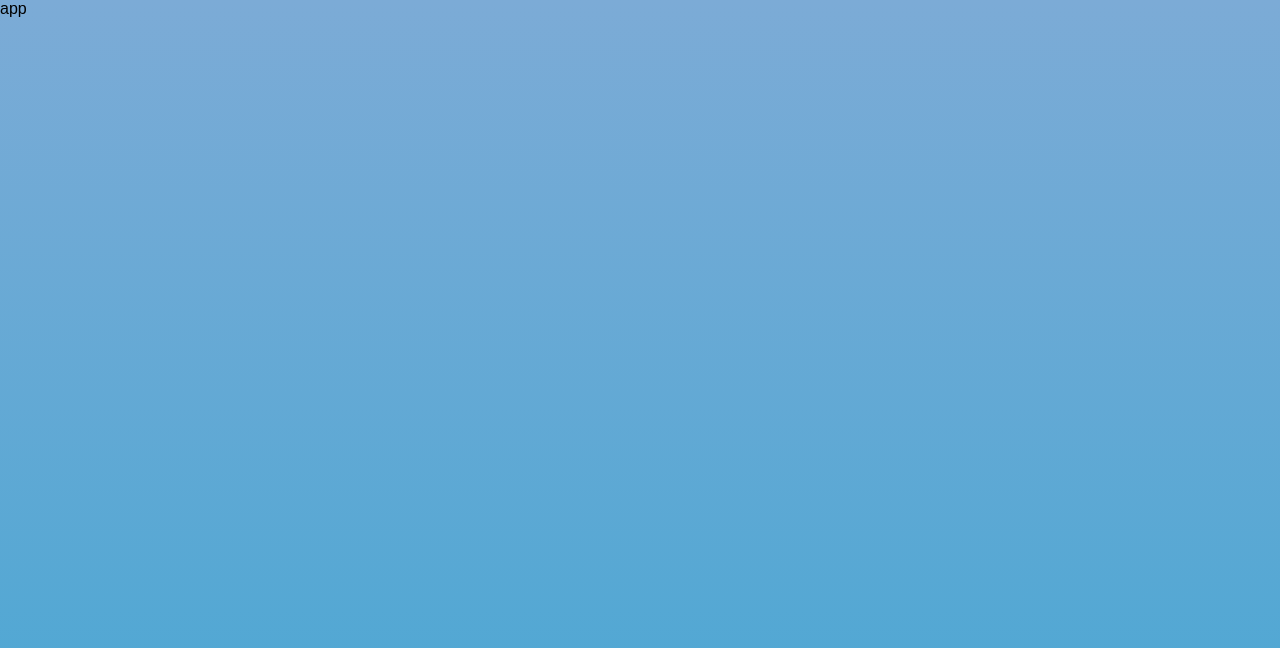
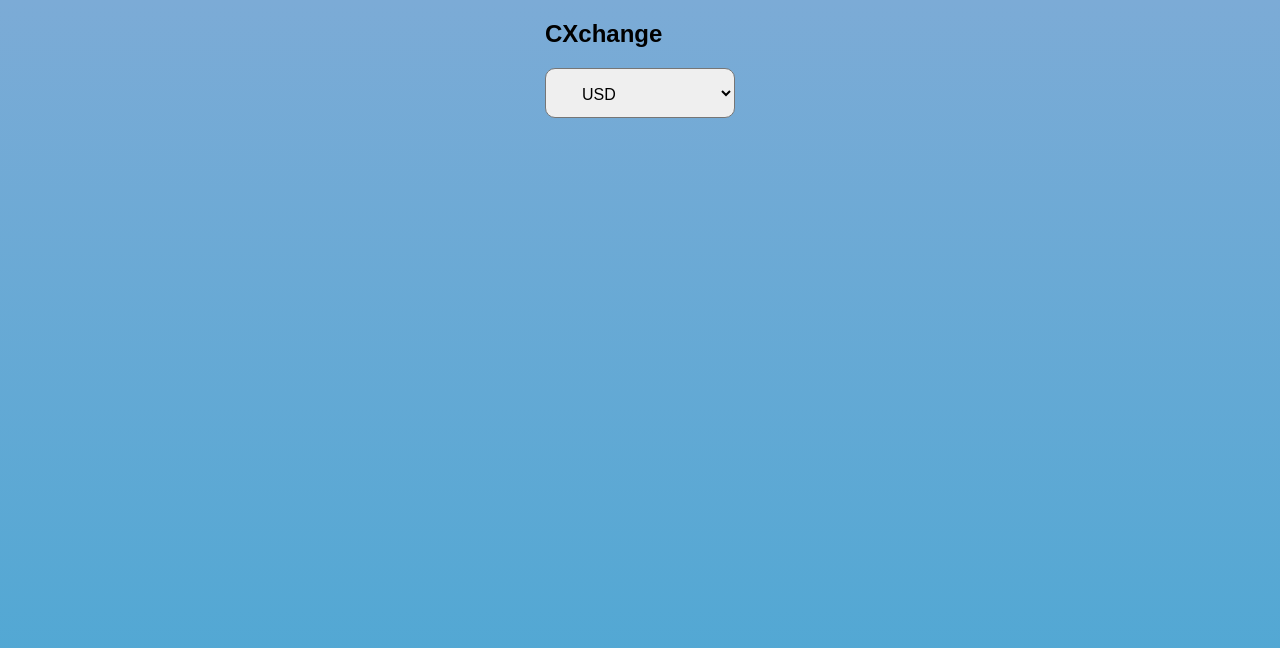
Before and after one commit to stefan22/cxchange, a React (Create React App) app: page / in a window 1280 px wide. Shown: the top 648 px of the page. Built offline with nearby package versions, Linux system fonts and the light colour scheme.

Commit message:
select comp

```diff
--- a/src/App.css
+++ b/src/App.css
@@ -13,6 +13,7 @@ body {
 }
 
 body {
+  font-family: var(--fontone);
   color:  var(--color-text);
   font-family: sans-serif;
   margin: 0;
@@ -32,3 +33,20 @@ body {
 header {
   color: var(--color-text);
 }
+
+.app {
+  display: flex;
+  width: 100%;
+  justify-content: center;
+  flex-wrap: wrap;
+}
+
+.select-crypto {
+  padding: 1rem 2rem;
+  width: 190px;
+  height: 50px;
+  font-size: 1rem;
+  border-radius: 10px;
+  line-height: 1.5;
+  cursor: pointer;
+}
--- a/src/App.js
+++ b/src/App.js
@@ -1,12 +1,10 @@
 import './App.css';
+import CXchange from './components/CXchange'
 
 function App() {
   return (
-    <div className="App">
-      <header className="App-header">
-
-      app
-      </header>
+    <div className="app">
+      <CXchange />
     </div>
   );
 }
--- /dev/null
+++ b/src/components/CXchange.js
@@ -0,0 +1,32 @@
+import { useState, useCallback, useEffect } from "react";
+import CryptoSelect from '../components/CryptoSelect'
+
+
+const allCryptos = ["USD","EUR","CAD","GBP","MXN"];
+
+const CXchange = () => {
+    const [crypto,setCrypto] = useState("USD");
+    const [cryptoAmt, setCryptoAmt] = useState(0);
+
+    const handleCryptoChange = useCallback((e) => {
+        setCrypto(e.target.value)
+    })
+
+    return (
+        <section>
+            <h1>CXchange</h1>
+            <CryptoSelect
+                onChange={handleCryptoChange}
+                allCryptos={allCryptos}
+                crypto={crypto}
+            />
+
+
+
+        </section>
+    )
+
+}
+
+
+export default CXchange;
--- /dev/null
+++ b/src/components/CryptoSelect.js
@@ -0,0 +1,25 @@
+const CryptoSelect = (
+    {
+        allCryptos,
+        crypto,
+        onChange,
+
+    }) => {
+
+
+    return (
+        <select className="select-crypto" value={crypto} onChange={onChange}>
+            {
+                allCryptos.map((code) => (
+                    <option key={code} value={code}>
+                        {code}
+                    </option>
+
+            ))}
+
+        </select>
+    )
+}
+
+
+export default CryptoSelect
--- a/src/index.css
+++ b/src/index.css
@@ -1,3 +1,5 @@
+@import url('https://fonts.googleapis.com/css2?family=Be+Vietnam+Pro:wght@200;400&family=Source+Code+Pro:wght@300;400&display=swap');
+
 :root {
     --color-purple: #2f3350;
     --color-blue: #1565c0;
@@ -6,7 +8,7 @@
     --color-yellow: #ded010;
     --color-text: #333;
 
-    --fontone: 'Be Vietnam', sans-serif;
+    --fontone: 'Be Vietnam Pro', sans-serif;
     --fontcode: 'Source Code Pro', monospace;
 
 }
```
